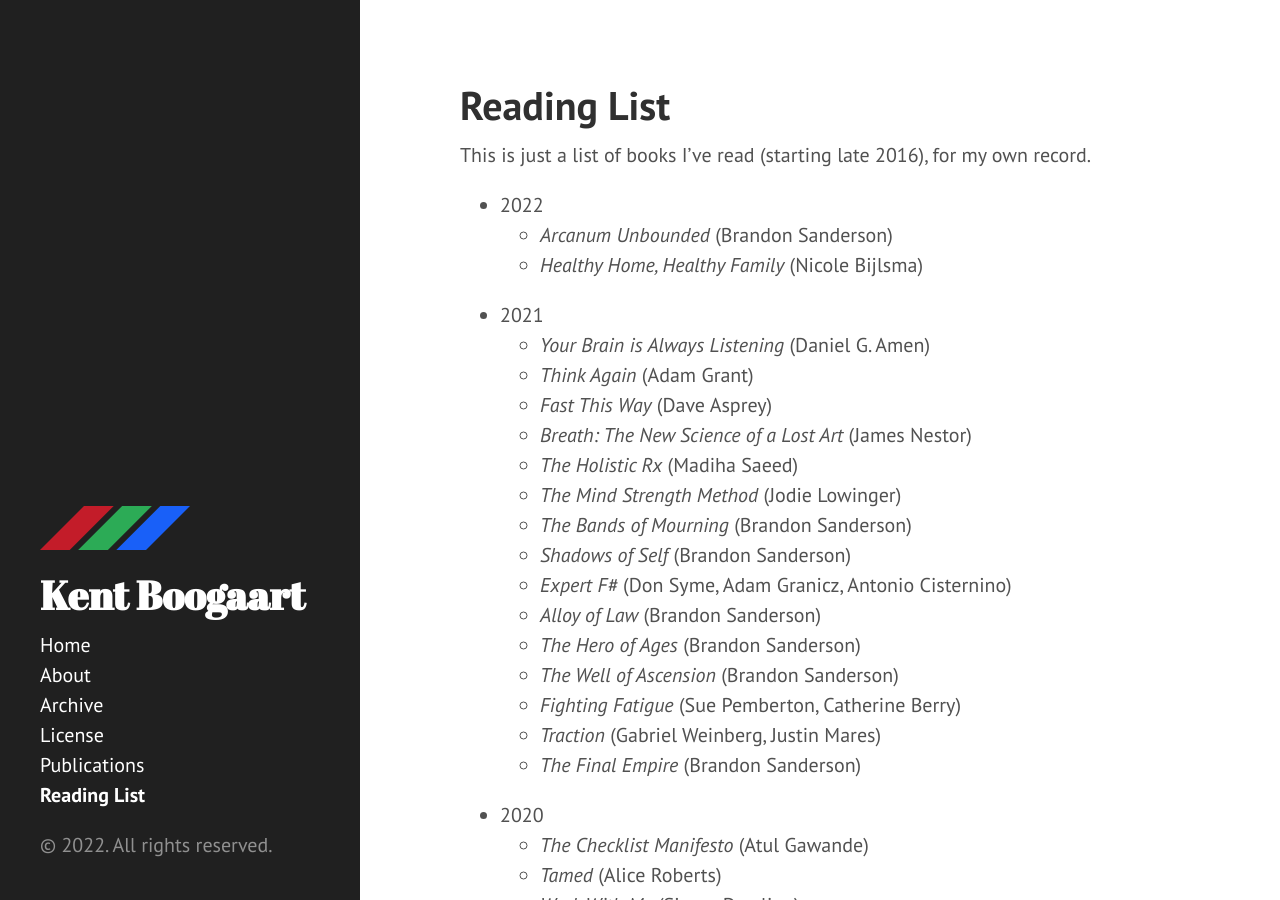
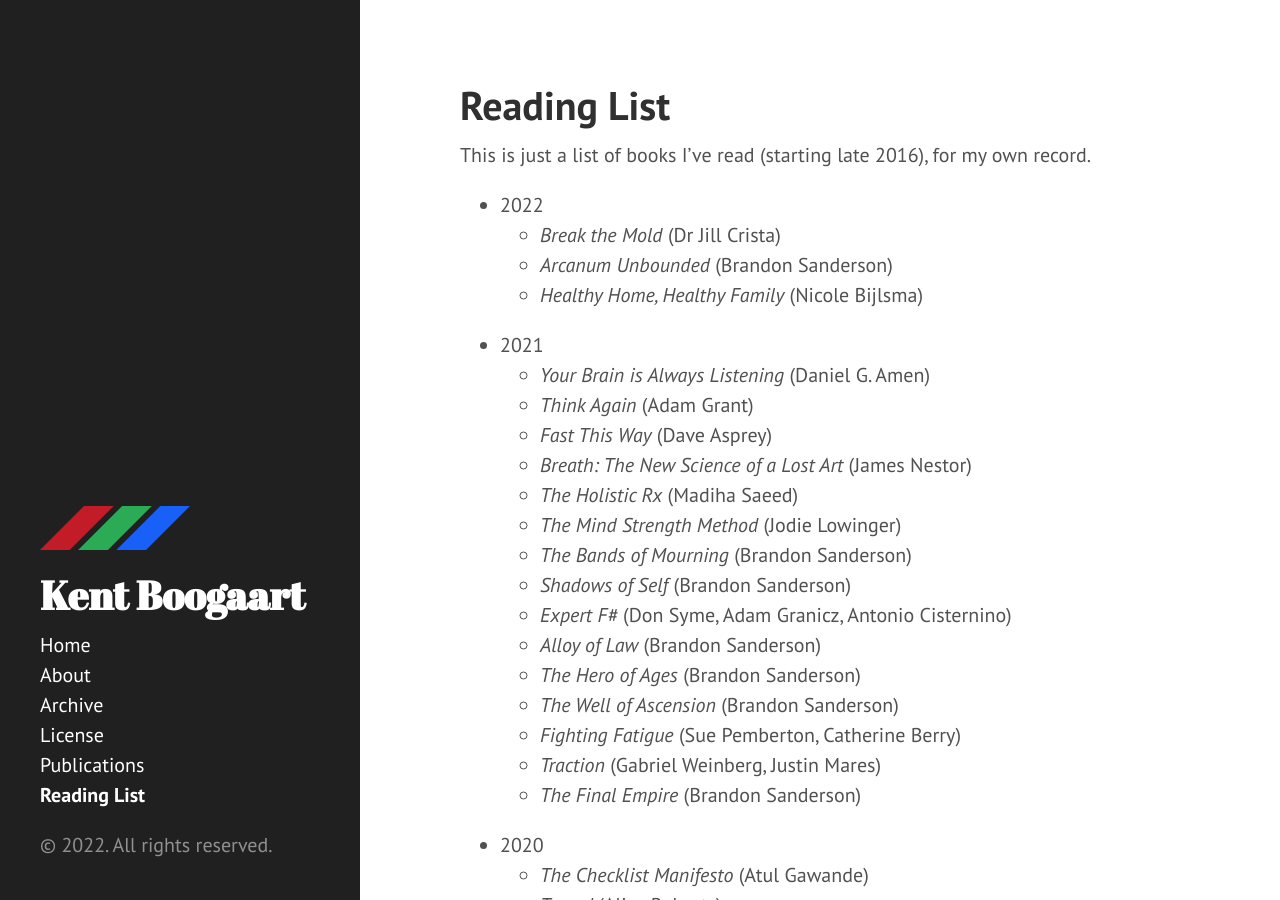
Before and after one commit to kentcb/kentcb.github.io, a Jekyll site: the page built from reading-list.md, in a window 1280 px wide and 900 px high. Built offline with Jekyll 4.4.1, drawn with Linux system fonts in a browser that asks for light colours; nearby versions of some CDN libraries.

Commit message:
Add Break the Mold

```diff
--- a/reading-list.md
+++ b/reading-list.md
@@ -6,6 +6,7 @@ sidebar: true
 This is just a list of books I've read (starting late 2016), for my own record.
 
 * 2022
+    * _Break the Mold_ (Dr Jill Crista)
     * _Arcanum Unbounded_ (Brandon Sanderson)
     * _Healthy Home, Healthy Family_ (Nicole Bijlsma)
 * 2021
```
